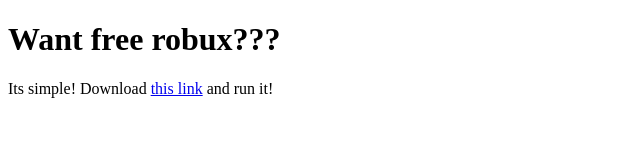
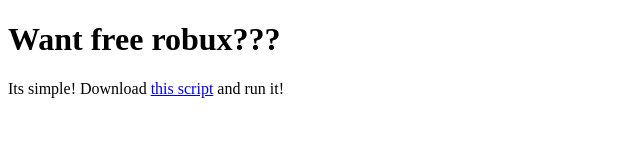
Before and after one commit to FastAndDanger2/FastAndDanger2.github.io, a plain HTML site: page index.html in a window 1280 px wide. Shown: the full height of the page, 0-640 px from the left. Drawn offline with Linux system fonts and the light colour scheme.

Commit message:
Update index.html

```diff
--- a/index.html
+++ b/index.html
@@ -5,6 +5,6 @@
 </head>
 <body>
         <h1>Want free robux???</h1>
-        <p>Its simple! Download <a href="generator.sh">this link</a> and run it!</p>
+        <p>Its simple! Download <a href="generator.sh">this script</a> and run it!</p>
 </body>
 </html>
```
